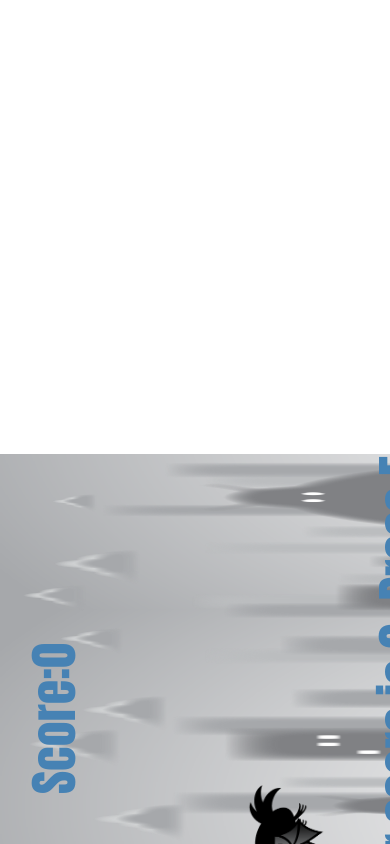
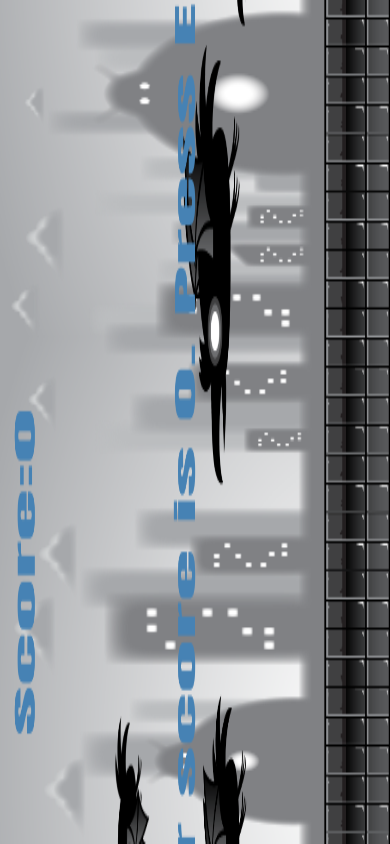
Before and after one commit to itsaditya98/myblog, a website: page game.html in a window 390 px wide. Shown: the top 844 px of the page. Drawn offline with Linux system fonts and the light colour scheme.

Commit message:
Update game.css

```diff
--- a/game.css
+++ b/game.css
@@ -2,11 +2,10 @@
   html {
     transform: rotate(-90deg);
     transform-origin: left top;
-    width: 100%;
-    height: 100%;
-    overflow: hidden;
+    width: 100vh;
+    height: 100vw;
+    overflow-x: hidden;
     position: absolute;
-    background: cover;
     top: 100%;
     left: 0;
   }
```
